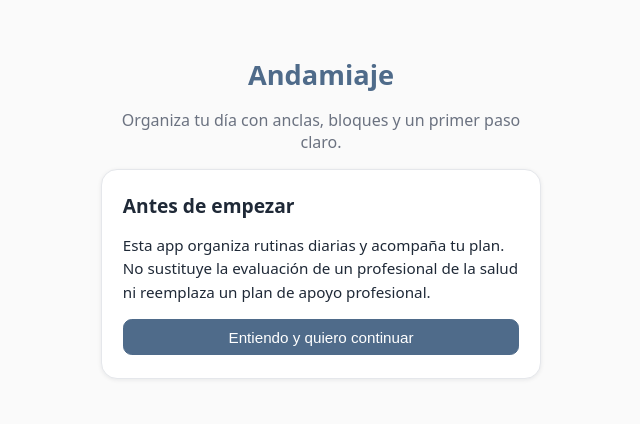
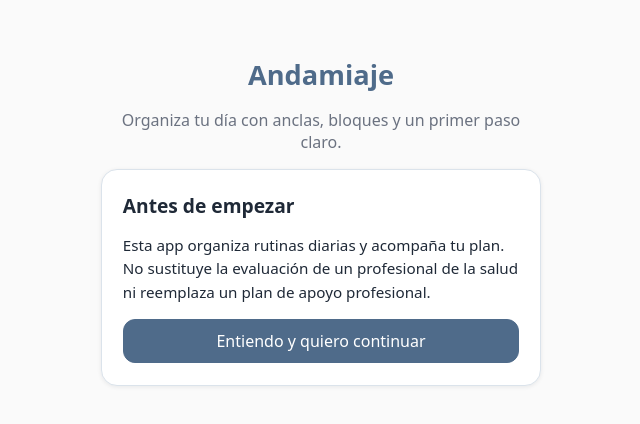
Before and after one commit to na7hk3r/andamiaje-planner, a Svelte app: page / in a window 1280 px wide. Shown: the top 424 px of the page, without its empty margins (319-959 px from the left). Built offline with nearby package versions, Linux system fonts and the light colour scheme.

Commit message:
feat(theme): add Stitch design tokens and global a11y styles

```diff
--- a/src/App.svelte
+++ b/src/App.svelte
@@ -84,16 +84,81 @@
 
 <style>
   :global(:root) {
+    /* Surfaces (design tokens §4) */
     --bg: #fafafa;
     --card-bg: #ffffff;
+    --surface-container: #f0f4f8;
+    --border: #dbe3eb;
+
+    /* Typography — self-hosted variable fonts (bundled, zero CDN) */
+    --font-display: 'Outfit Variable', system-ui, -apple-system, 'Segoe UI', sans-serif;
+    --font-body: 'Inter Variable', system-ui, -apple-system, 'Segoe UI', sans-serif;
+    --font-icons: 'Material Symbols Outlined';
     --text: #1f2937;
     --text-soft: #6b7280;
-    --border: #e5e7eb;
+    --text-secondary: #4b5563;
+
+    /* Accents and signals */
     --accent: #4f6b8a;
-    --accent-soft: #eef2f7;
-    --danger: #b45309;
+    --accent-soft: #eff4fa;
+    --danger: #92400e; /* caution-warm: AA-verified (never destructive red) */
+    --success: #2f7d4f;
+
+    /* Radii, motion, focus */
+    --radius-card: 16px;
+    --radius-button: 9999px; /* pill buttons */
+    --radius-field: 12px;
+    --focus-ring: 2px solid #4f6b8a; /* slate-blue ring (WCAG 2.1 AA) */
+    --transition-gentle: all 180ms ease-out;
+
+    /* Shadows */
     --shadow-soft: 0 1px 4px rgba(15, 23, 42, 0.08);
-    font-family: system-ui, -apple-system, 'Segoe UI', Roboto, sans-serif;
+    --shadow-paper:
+      0 4px 24px -2px rgba(18, 28, 42, 0.08),
+      0 2px 8px -1px rgba(18, 28, 42, 0.04);
+
+    /* Spacing scale (design tokens §4) */
+    --space-xs: 0.25rem;
+    --space-sm: 0.5rem;
+    --space-md: 1rem;
+    --space-lg: 1.5rem;
+    --space-xl: 2.5rem;
+    --gutter-mobile: 1rem;
+    --gutter: 1.5rem;
+
+    /* Type scale (design §type scale) */
+    --font-size-display-timer: 56px;
+    --line-height-display-timer: 64px;
+    --letter-spacing-display-timer: -0.02em;
+    --font-size-display-timer-mobile: 40px;
+    --line-height-display-timer-mobile: 48px;
+    --font-size-headline-lg: 32px;
+    --line-height-headline-lg: 40px;
+    --letter-spacing-headline-lg: -0.015em;
+    --font-size-headline-lg-mobile: 26px;
+    --line-height-headline-lg-mobile: 34px;
+    --letter-spacing-headline-lg-mobile: -0.01em;
+    --font-size-headline-md: 22px;
+    --line-height-headline-md: 28px;
+    --font-size-headline-sm: 18px;
+    --line-height-headline-sm: 24px;
+    --font-size-body-lg: 18px;
+    --line-height-body-lg: 28px;
+    --font-size-body-md: 16px;
+    --line-height-body-md: 26px;
+    --font-size-body-sm: 14px;
+    --line-height-body-sm: 20px;
+    --font-size-label-lg: 16px;
+    --line-height-label-lg: 24px;
+    --font-size-label-md: 14px;
+    --line-height-label-md: 20px;
+    --font-size-label-sm: 12px;
+    --line-height-label-sm: 16px;
+    --letter-spacing-label-sm: 0.02em;
+    --font-weight-medium: 500;
+    --font-weight-semibold: 600;
+
+    font-family: var(--font-body);
     color: var(--text);
     background: var(--bg);
   }
@@ -106,21 +171,26 @@
   :global(select),
   :global(textarea) {
     padding: 0.55rem 0.7rem;
-    border-radius: 0.55rem;
+    border-radius: var(--radius-field);
     border: 1px solid var(--border);
     background: var(--card-bg);
     color: var(--text);
-    font-size: 0.95rem;
+    font-family: var(--font-body);
+    font-size: var(--font-size-body-md);
+    line-height: var(--line-height-body-md);
   }
 
   :global(button) {
     padding: 0.55rem 0.85rem;
-    border-radius: 0.55rem;
+    border-radius: var(--radius-field);
     border: 1px solid var(--border);
     background: var(--card-bg);
     color: var(--text);
-    font-size: 0.95rem;
+    font-family: var(--font-body);
+    font-size: var(--font-size-body-md);
+    line-height: 1.25;
     cursor: pointer;
+    min-height: 44px; /* minimum touch target (44×44) */
   }
 
   :global(button:disabled) {
@@ -136,6 +206,44 @@
 
   :global(.ghost) {
     background: transparent;
+  }
+
+  /* Visible 2px slate-blue focus ring (WCAG 2.1 AA, spec §6.2) */
+  :global(:focus-visible) {
+    outline: var(--focus-ring);
+    outline-offset: 2px;
+  }
+
+  /* Material Symbols utility class — icons inherit the surrounding font size */
+  :global(.material-symbols-outlined) {
+    font-family: var(--font-icons);
+    font-weight: normal;
+    font-style: normal;
+    font-size: inherit;
+    line-height: 1;
+    letter-spacing: normal;
+    text-transform: none;
+    display: inline-block;
+    white-space: nowrap;
+    word-wrap: normal;
+    direction: ltr;
+    vertical-align: middle;
+    font-feature-settings: 'liga';
+    -webkit-font-feature-settings: 'liga';
+    -webkit-font-smoothing: antialiased;
+    font-variation-settings: 'FILL' 0, 'wght' 400, 'GRAD' 0, 'opsz' 24;
+  }
+
+  /* Calm motion: celebrations are static text; neutralize the rest */
+  @media (prefers-reduced-motion: reduce) {
+    :global(*),
+    :global(*::before),
+    :global(*::after) {
+      animation-duration: 0.01ms !important;
+      animation-iteration-count: 1 !important;
+      transition-duration: 0.01ms !important;
+      scroll-behavior: auto !important;
+    }
   }
 
   .gate {
```
